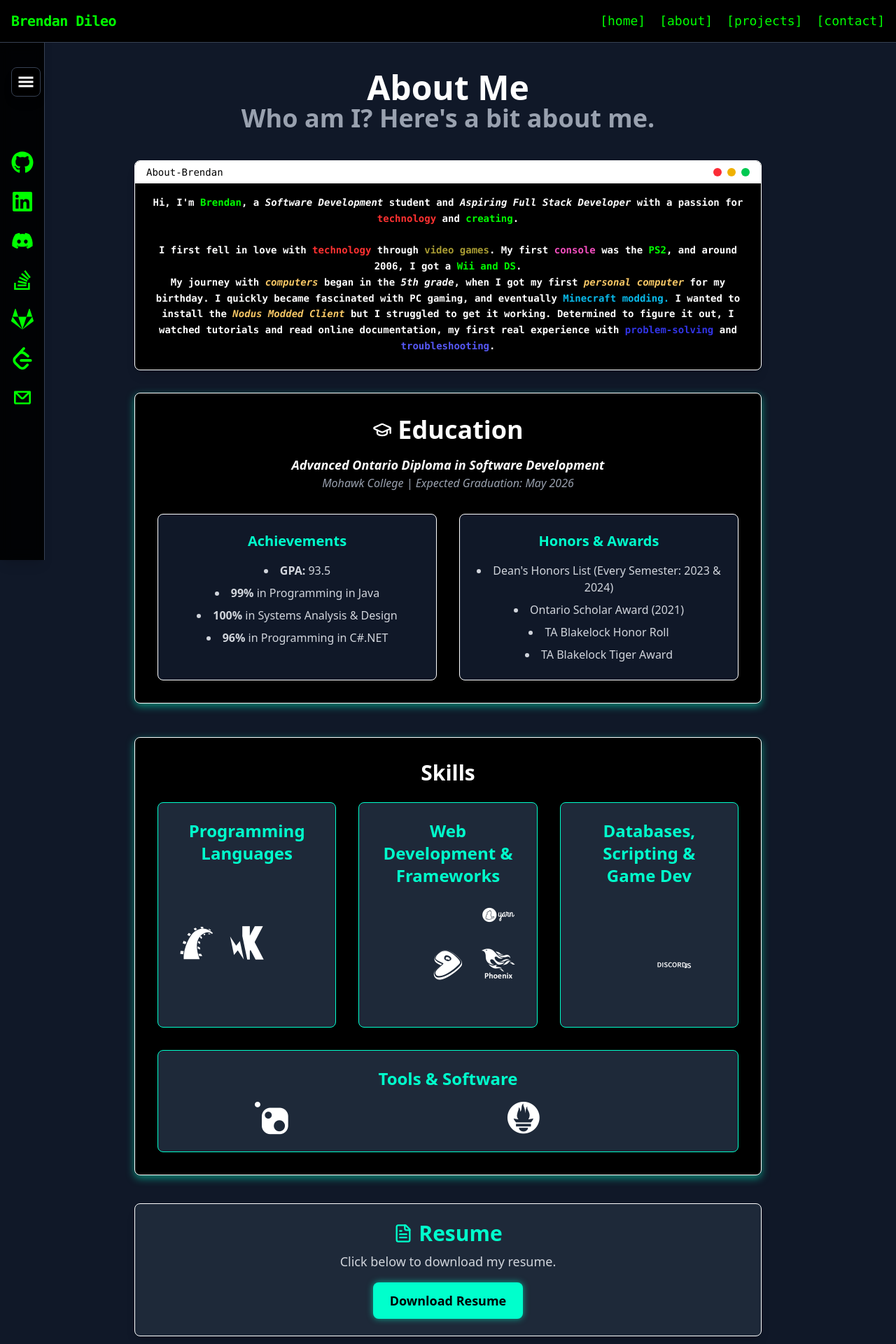
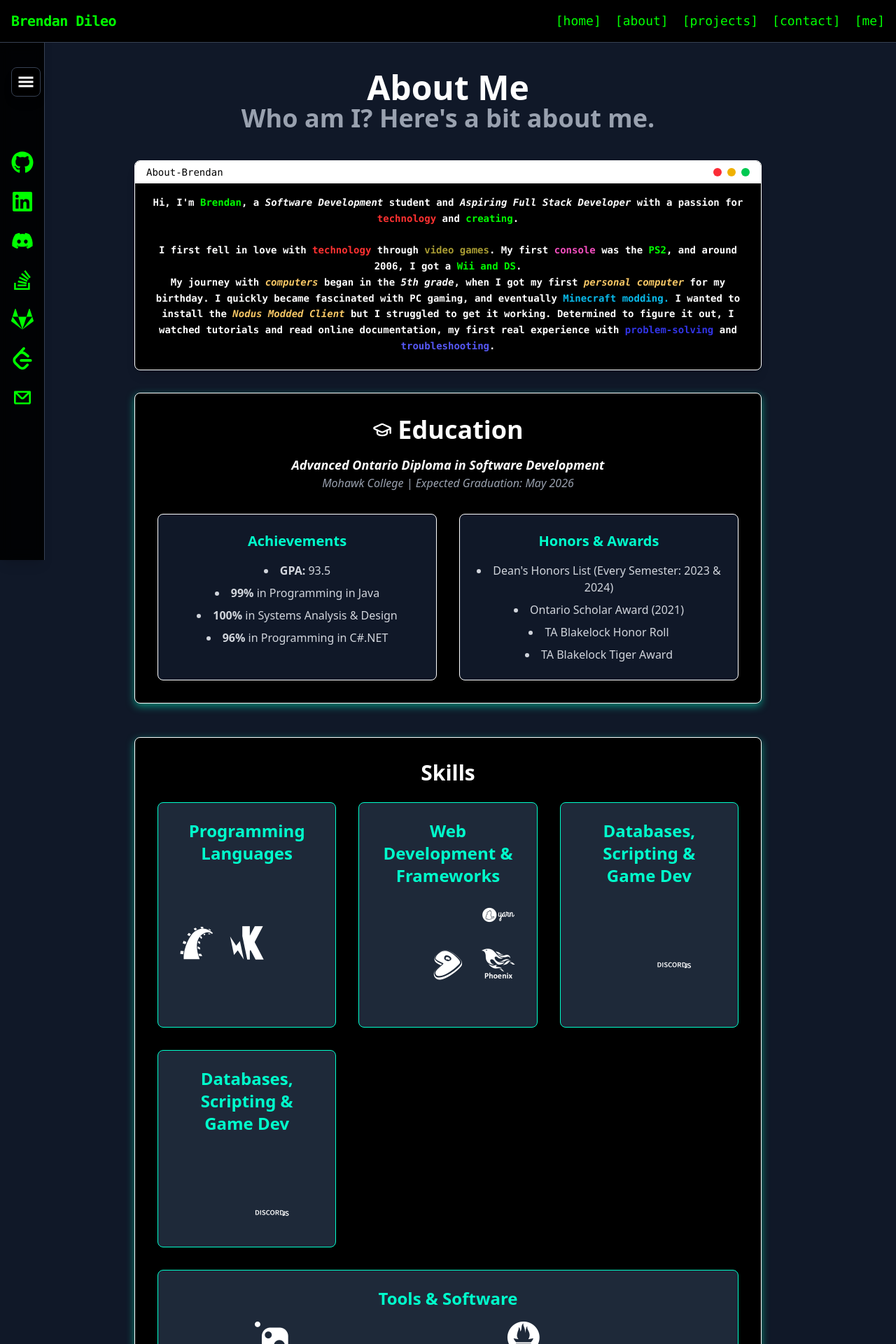
Before and after one commit to brendanddev/brendans-website, a React (Vite) app in the folder frontend/: page /about in a window 1280 px wide. Shown: the top 1920 px of the page at 70% size. Built offline with nearby package versions, Linux system fonts and the light colour scheme.

Commit message:
Create new page

```diff
--- a/frontend/src/App.jsx
+++ b/frontend/src/App.jsx
@@ -13,6 +13,7 @@ import Home from './pages/Home';
 import About from './pages/About';
 import Projects from './pages/Projects';
 import Contact from './pages/Contact';
+import Me from './pages/Me';
 import './App.css'
 import "devicon/devicon.min.css";
 
@@ -28,6 +29,7 @@ function App() {
           <Route path="/about" element={<About />} />
           <Route path="/projects" element={<Projects />} />
           <Route path="/contact" element={<Contact />} />
+          <Route path="/me" element={<Me />} />
         </Routes>
     </Router>
   )
--- a/frontend/src/components/NavBar.jsx
+++ b/frontend/src/components/NavBar.jsx
@@ -38,6 +38,12 @@ const NavBar = () => {
           <Link to="/contact" className="text-[#00ff00] hover:text-[#00ff00]">contact</Link>
           <span className="text-[#00ff00]">]</span>
         </li>
+
+        <li className="hover:text-[#00ff00]">
+          <span className="text-[#00ff00]">[</span>
+          <Link to="/me" className="text-[#00ff00] hover:text-[#00ff00]">me</Link>
+          <span className="text-[#00ff00]">]</span>
+        </li>
       </ul>
     </nav>
   );
--- a/frontend/src/pages/About.jsx
+++ b/frontend/src/pages/About.jsx
@@ -175,6 +175,18 @@ const About = () => {
           </div>
         </div>
 
+        <div className="text-center p-4 md:p-6 border border-[#00ffcc] rounded-lg shadow-lg bg-gray-800 transition-transform transform hover:scale-105">
+          <h3 className="text-xl md:text-2xl font-semibold text-[#00ffcc] mb-4">Databases, Scripting & Game Dev</h3>
+          <div className="flex justify-center flex-wrap gap-4 md:gap-6">
+            <i className="devicon-microsoftsqlserver-plain text-4xl md:text-5xl hover:text-[#cc2927] transition-colors" />
+            <i className="devicon-mysql-plain text-4xl md:text-5xl hover:text-[#00758f] transition-colors" />
+            <i className="devicon-bash-plain text-4xl md:text-5xl hover:text-[#4eaa25] transition-colors" />
+            <i className="devicon-unity-plain text-4xl md:text-5xl hover:text-[#ffffff] transition-colors" />
+            <i className="devicon-godot-plain text-4xl md:text-5xl hover:text-[#478cbf] transition-colors" />
+          </div>
+        </div>
+
+
         <div className="col-span-1 sm:col-span-2 lg:col-span-3 text-center p-4 md:p-6 border border-[#00ffcc] rounded-lg shadow-lg bg-gray-800 transition-transform transform hover:scale-105">
           <h3 className="text-xl md:text-2xl font-semibold text-[#00ffcc] mb-4">Tools & Software</h3>
           <div className="flex justify-center flex-wrap gap-4 md:gap-6">
--- /dev/null
+++ b/frontend/src/pages/Me.jsx
@@ -0,0 +1,10 @@
+
+
+import Header from '../components/Header';
+import Sidebar from "../components/Sidebar";
+
+const Me = () => {
+
+}
+
+export default Me;
```
